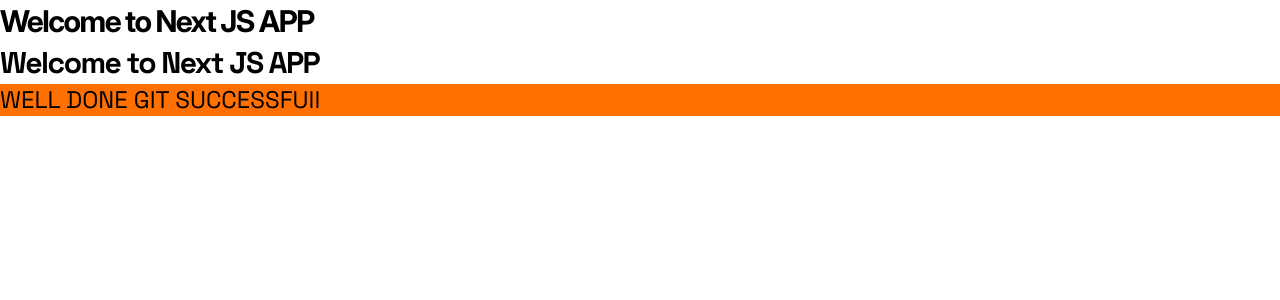
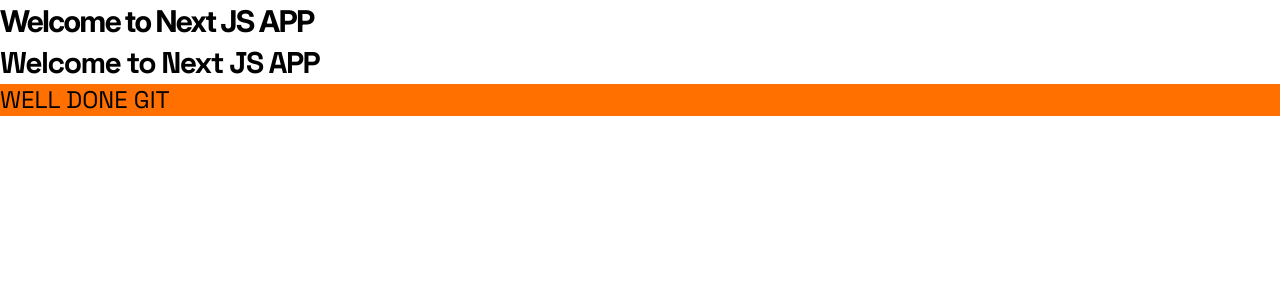
Before and after one commit to FilipBabic/stack-overflow-clone-app, a Next.js app: page / in a window 1280 px wide. Shown: the top 300 px of the page. Built offline with nearby package versions, Linux system fonts and the light colour scheme.

Commit message:
Assets and Metadata

```diff
--- a/app/page.tsx
+++ b/app/page.tsx
@@ -3,7 +3,7 @@ const Home = () => {
     <div>
       <h1 className="h1-bold">Welcome to Next JS APP</h1>
       <h1 className="h1-bold font-space-grotesk">Welcome to Next JS APP</h1>
-      <p className="bg-primary-500 font-space-grotesk text-2xl">WELL DONE GIT SUCCESSFUll</p>
+      <p className="bg-primary-500 font-space-grotesk text-2xl">WELL DONE GIT</p>
     </div>
   );
 };
```
